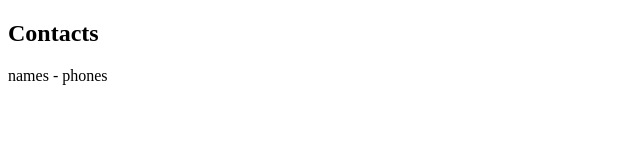
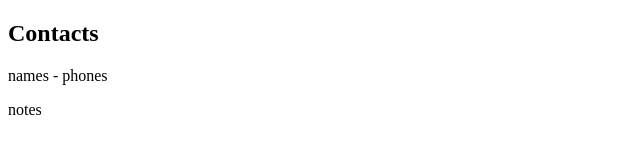
Before and after one commit to TBeardJR/fluffy-train, a plain HTML site: page WebContent/contacts.html in a window 1280 px wide. Shown: the full height of the page, 0-640 px from the left. Drawn offline with Linux system fonts and the light colour scheme.

Commit message:
added notes

```diff
--- a/WebContent/contacts.html
+++ b/WebContent/contacts.html
@@ -9,5 +9,7 @@
 <h2>Contacts</h2>
 <p>names - phones </p>
 
+<p>notes</p>
+
 </body>
 </html>
```
